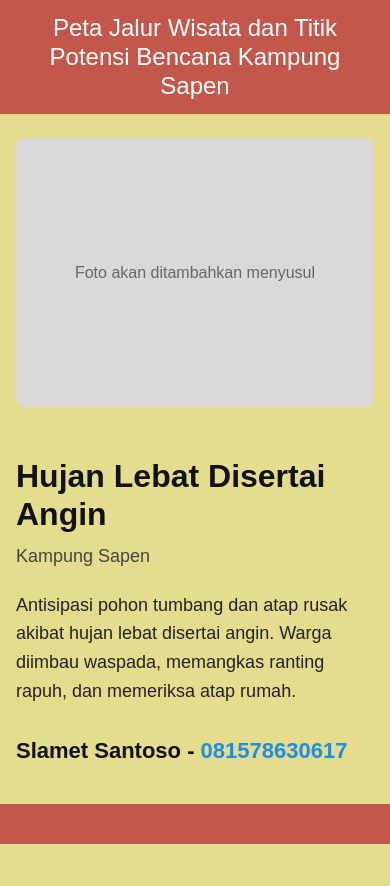
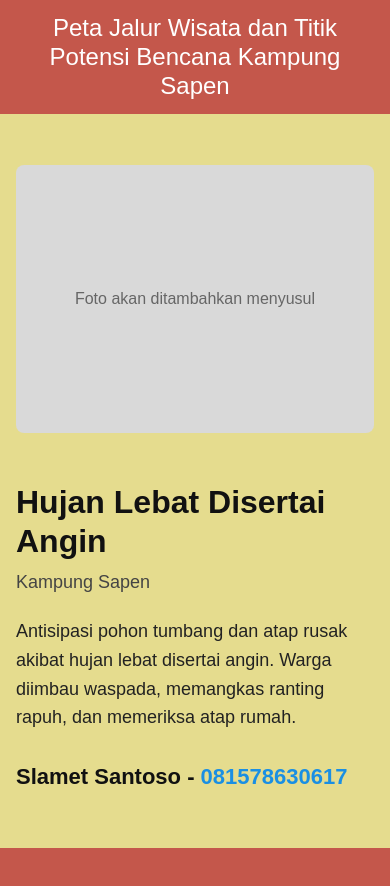
Before and after one commit to greyalters/Peta-Jalur-Wisata-dan-Titik-Potensi-Bencana-Kampung-Sapen, a Next.js app: page /titik/hujan-lebat-disertai-angin in a window 390 px wide. Before the commit the page ends 844 px from the top, so only its background shows below. Built offline with nearby package versions, Linux system fonts and the light colour scheme; no server answers; a web font is replaced by a local one.

Commit message:
Fix: Refactor detail container and wrapper styles
Adjusted detail layout for better responsiveness and alignment.

```diff
--- a/app/globals.css
+++ b/app/globals.css
@@ -21,8 +21,12 @@ a { color: inherit; }
 /* =========================================
    2. CSS HALAMAN DETAIL (Sudah Diperbaiki)
    ========================================= */
-.detail-container { max-width: 1100px; margin: 0 auto; padding: 40px 24px; display: grid; grid-template-columns: 400px 1fr; gap: 40px; align-items: start; }
-@media (max-width: 768px) { .detail-container { grid-template-columns: 1fr; padding: 24px 16px; } }
+.detail-wrapper { min-height: calc(100vh - 140px); display: flex; align-items: center; justify-content: center; }
+.detail-container { max-width: 1100px; margin: 0 auto; padding: 40px 24px; display: grid; grid-template-columns: 400px 1fr; gap: 40px; align-items: center; }
+@media (max-width: 768px) {
+  .detail-wrapper { min-height: calc(100vh - 110px); }
+  .detail-container { grid-template-columns: 1fr; padding: 24px 16px; }
+}
 
 .sisi-kiri { display: flex; flex-direction: column; gap: 24px; }
 .kotak-foto { width: 100%; aspect-ratio: 4/3; background-color: var(--abu); display: flex; align-items: center; justify-content: center; color: #666; overflow: hidden; border-radius: 8px;}
```
